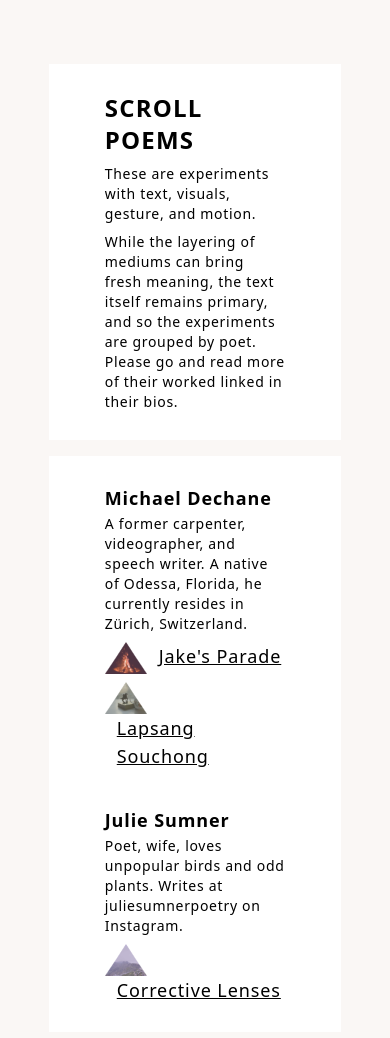
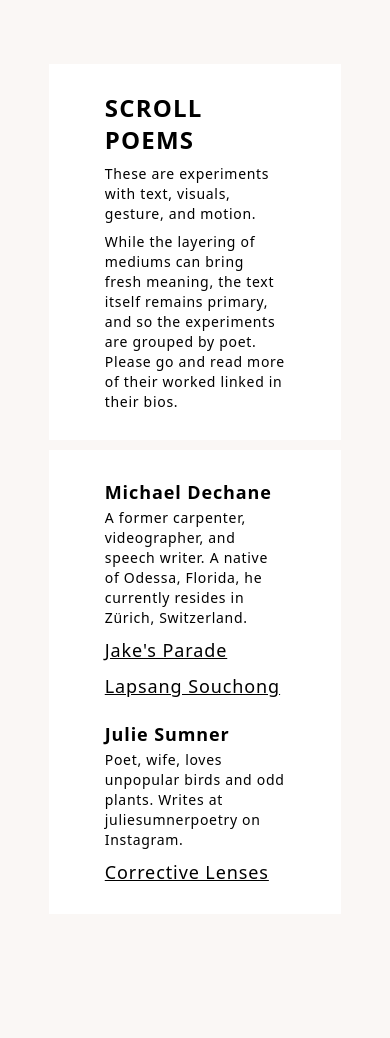
Before and after one commit to tripplybrand/website, a Next.js app: page /scroll-poems in a window 390 px wide. Shown: the top 1038 px of the page. After the commit the page ends 978 px from the top, so only its background shows below. Built offline with nearby package versions, Linux system fonts and the light colour scheme.

Commit message:
Turn window width into a helper function. Abstract poem row. Adjust some spacing based on screen width.

```diff
--- /dev/null
+++ b/src/helpers/useWindowWidth.tsx
@@ -0,0 +1,28 @@
+import { useEffect, useState } from 'react'
+
+export { useWindowWidth }
+
+function useWindowWidth() {
+  const [windowWidth, setWindowWidth] = useState(0)
+
+  useEffect(() => {
+    if (typeof window === 'undefined') {
+      return
+    }
+
+    const handleResize = () => {
+      const { innerWidth: width } = window
+      setWindowWidth(width)
+    }
+
+    handleResize() // get the initial size
+
+    window.addEventListener('resize', handleResize)
+
+    return () => {
+      window.removeEventListener('resize', handleResize)
+    }
+  }, [])
+
+  return windowWidth
+}
--- a/src/pages/index.tsx
+++ b/src/pages/index.tsx
@@ -1,11 +1,11 @@
 import type { NextPage } from 'next'
 import Head from 'next/head'
-import { useEffect, useState } from 'react'
+import { useWindowWidth } from '@helpers/useWindowWidth'
 import Link from 'next/link'
 import { DividerIcon, DividerHorizontalIcon } from 'icons'
 
 const Home: NextPage = () => {
-  const width = useWindowDimensions()
+  const width = useWindowWidth()
 
   return (
     <>
@@ -105,29 +105,4 @@ const SectionLink = ({ text, href }: SectionLinkProps) => {
   )
 }
 
-function useWindowDimensions() {
-  const [windowDimensions, setWindowDimensions] = useState(0)
-
-  useEffect(() => {
-    if (typeof window === 'undefined') {
-      return
-    }
-
-    const handleResize = () => {
-      const { innerWidth: width } = window
-      setWindowDimensions(width)
-    }
-
-    handleResize() // get the initial size
-
-    window.addEventListener('resize', handleResize)
-
-    return () => {
-      window.removeEventListener('resize', handleResize)
-    }
-  }, [])
-
-  return windowDimensions
-}
-
 export default Home
--- a/src/pages/scroll-poems/index.tsx
+++ b/src/pages/scroll-poems/index.tsx
@@ -2,8 +2,10 @@ import { NextPage } from 'next'
 import Link from 'next/link'
 import Image from 'next/image'
 import Head from 'next/head'
+import { useWindowWidth } from '@helpers/useWindowWidth'
 
 const Poems: NextPage = () => {
+  const width = useWindowWidth()
   return (
     <>
       <Head>
@@ -27,7 +29,7 @@ const Poems: NextPage = () => {
         <meta name="twitter:card" content="summary_large_image"></meta>
       </Head>
 
-      <div className="my-16 flex flex-col space-y-4">
+      <div className="my-16 flex flex-col space-y-2.5 sm:space-y-3 md:space-y-4">
         <IntroSection title="Scroll Poems">
           <p>These are experiments with text, visuals, gesture, and motion.</p>
           <p>
@@ -37,37 +39,31 @@ const Poems: NextPage = () => {
           </p>
         </IntroSection>
 
-        <div className="m-auto w-9/12 max-w-4xl px-14 py-7 bg-white flex flex-col space-y-9">
+        <div className="m-auto w-9/12 max-w-4xl px-14 py-7 bg-white flex flex-col space-y-5 sm:space-y-7 md:space-y-9">
           <PoetSection
             name="Michael Dechane"
             bio="A former carpenter, videographer, and speech writer. A native of
               Odessa, Florida, he currently resides in Zürich, Switzerland."
           >
-            <div className="flex space-x-3 flex-wrap">
-              <Image
-                src="/Jake's_Parade_Triangle.png"
-                alt="Campfire with sparks."
-                width={42}
-                height={32}
-                layout="fixed"
-              />
+            <PoemRow
+              width={width}
+              src="/Jake's_Parade_Triangle.png"
+              alt="Campfire with sparks."
+            >
               <PoemLink href="/scroll-poems/jakes-parade">
                 Jake's Parade
               </PoemLink>
-            </div>
+            </PoemRow>
 
-            <div className="flex space-x-3 flex-wrap">
-              <Image
-                src="/Lapsang_Souchong_Triangle.png"
-                alt="Metal horse figurine on book beside a teacup."
-                width={42}
-                height={32}
-                layout="fixed"
-              />
+            <PoemRow
+              width={width}
+              src="/Lapsang_Souchong_Triangle.png"
+              alt="Metal horse figurine on book beside a teacup."
+            >
               <PoemLink href="/scroll-poems/lapsang-souchong">
                 Lapsang Souchong
               </PoemLink>
-            </div>
+            </PoemRow>
           </PoetSection>
 
           <PoetSection
@@ -75,18 +71,15 @@ const Poems: NextPage = () => {
             bio="Poet, wife, loves unpopular birds and odd plants. Writes at
           juliesumnerpoetry on Instagram."
           >
-            <div className="flex space-x-3 flex-wrap">
-              <Image
-                src="/Corrective_Lenses_Triangle.png"
-                alt="Wiew of mountain range on Madeira."
-                width={42}
-                height={32}
-                layout="fixed"
-              />
+            <PoemRow
+              width={width}
+              src="/Corrective_Lenses_Triangle.png"
+              alt="View of mountain range on Madeira."
+            >
               <PoemLink href="/scroll-poems/corrective-lenses">
                 Corrective Lenses
               </PoemLink>
-            </div>
+            </PoemRow>
           </PoetSection>
         </div>
       </div>
@@ -135,6 +128,23 @@ const PoetSection = ({ name, bio, children }: PoetSectionProps) => {
   )
 }
 
+type PoemRowProps = {
+  width: number
+  src: string
+  alt: string
+  children: React.ReactNode
+}
+const PoemRow = ({ width, src, alt, children }: PoemRowProps) => {
+  return (
+    <div className="flex space-x-3 flex-wrap">
+      {width < 475 ? null : (
+        <Image src={src} alt={alt} width={42} height={32} layout="fixed" />
+      )}
+      {children}
+    </div>
+  )
+}
+
 type PoemLinkProps = {
   href: string
   children: React.ReactNode
--- a/tsconfig.json
+++ b/tsconfig.json
@@ -2,7 +2,8 @@
   "compilerOptions": {
     "baseUrl": "src",
     "paths": {
-      "@/components/*": ["components/*"]
+      "@/components/*": ["components/*"],
+      "@helpers/*": ["helpers/*"]
     },
     "target": "es5",
     "lib": ["dom", "dom.iterable", "esnext"],
```
